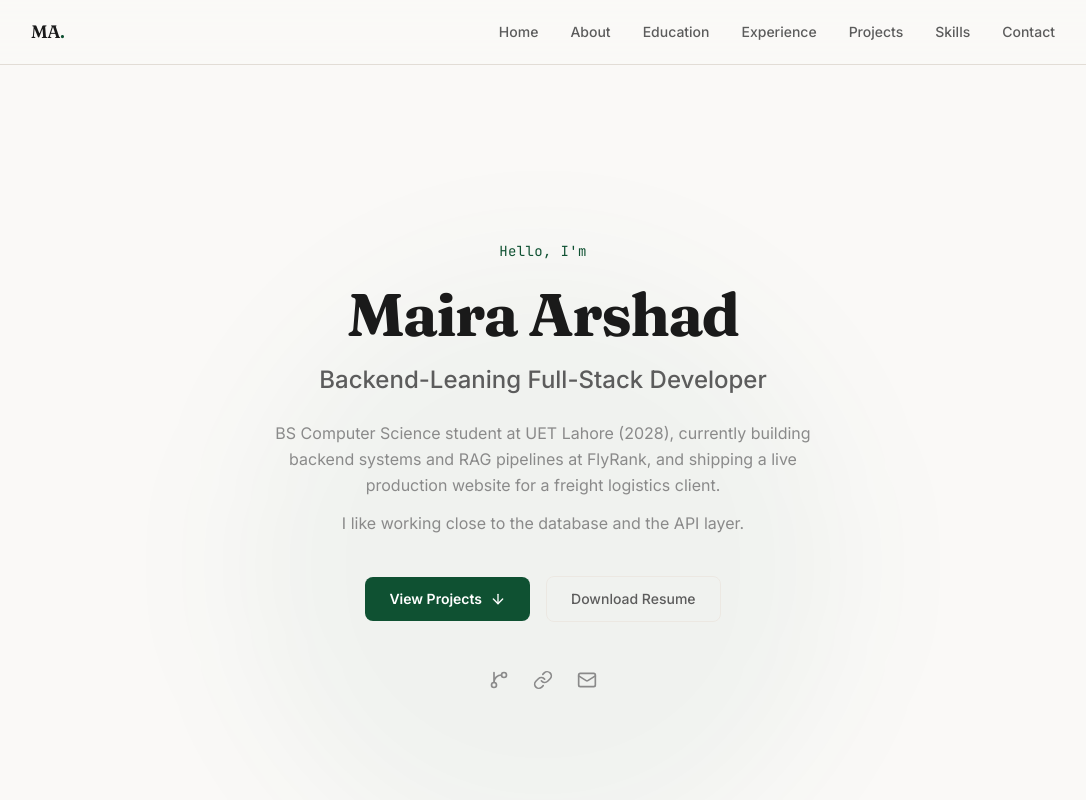
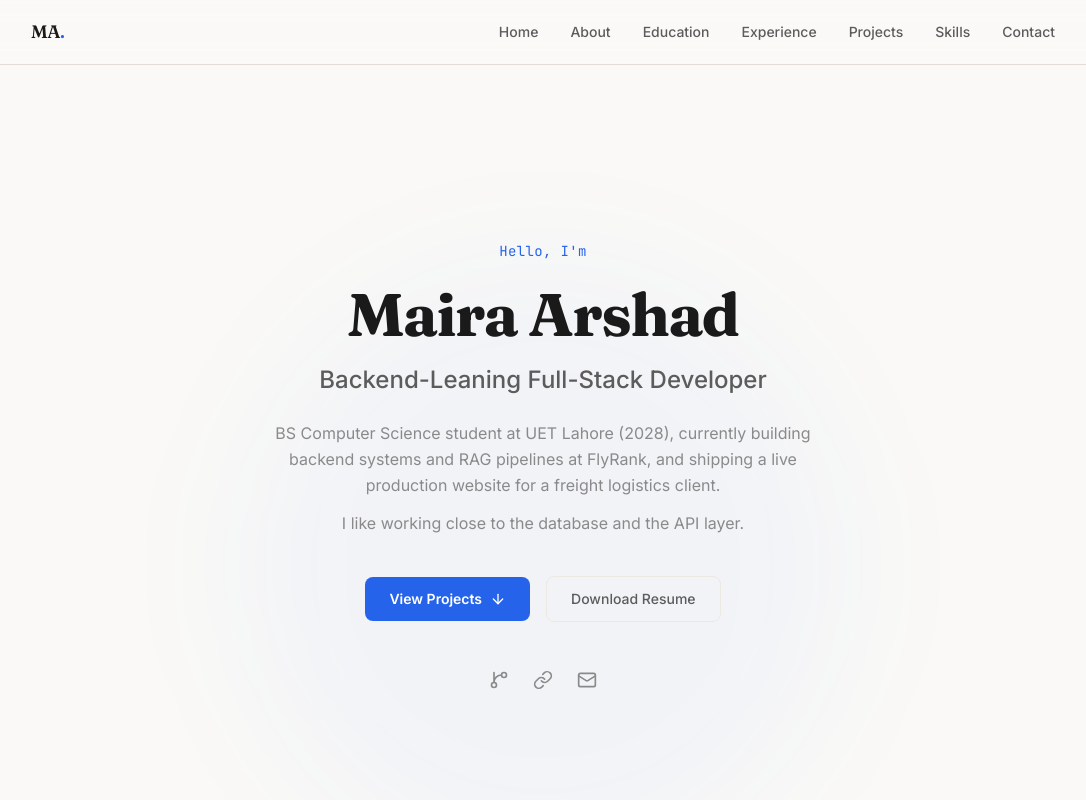
Before and after one commit to Mairaarshad19/Portfolio, a Next.js app: page / in a window 1280 px wide. Shown: the top 800 px of the page, without its empty margins (97-1183 px from the left). Built offline with nearby package versions, Linux system fonts and the light colour scheme.

Commit message:
feat: redesign to premium light theme with editorial serif/sans typography

```diff
--- a/src/app/globals.css
+++ b/src/app/globals.css
@@ -9,9 +9,9 @@
   --color-fg: #1a1a1a;
   --color-fg-muted: #5c5c5c;
   --color-fg-dim: #8a8a8a;
-  --color-accent: #0f5132;
-  --color-accent-hover: #146b43;
-  --color-accent-subtle: #eaf5ef;
+  --color-accent: #2563eb;
+  --color-accent-hover: #3b82f6;
+  --color-accent-subtle: #eff6ff;
   --color-border: #e2ddd6;
   --color-border-light: #ece8e2;
   --font-display: "Fraunces", ui-serif, Georgia, serif;
```
Also changed, not shown: public/favicon.svg.
